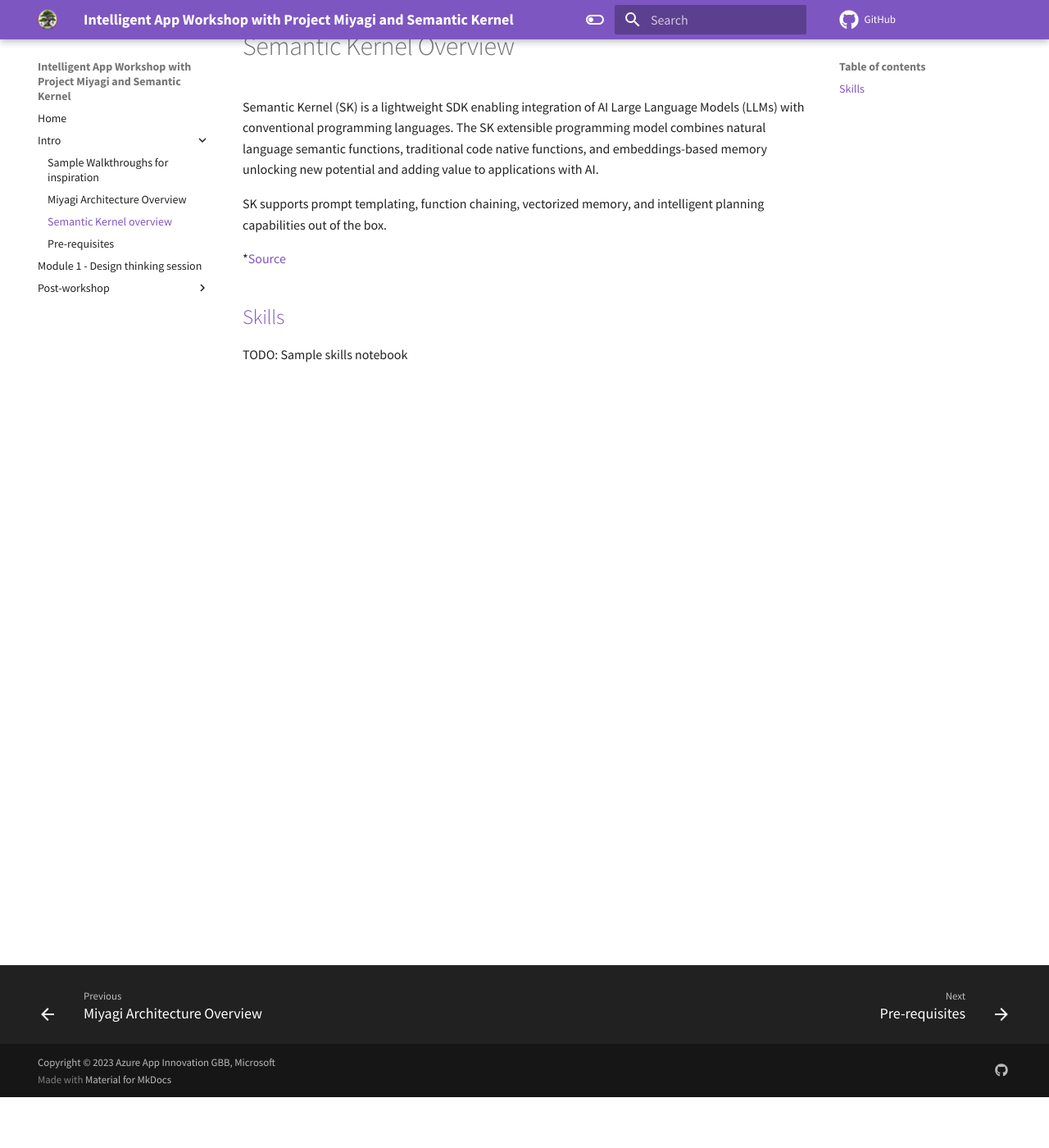
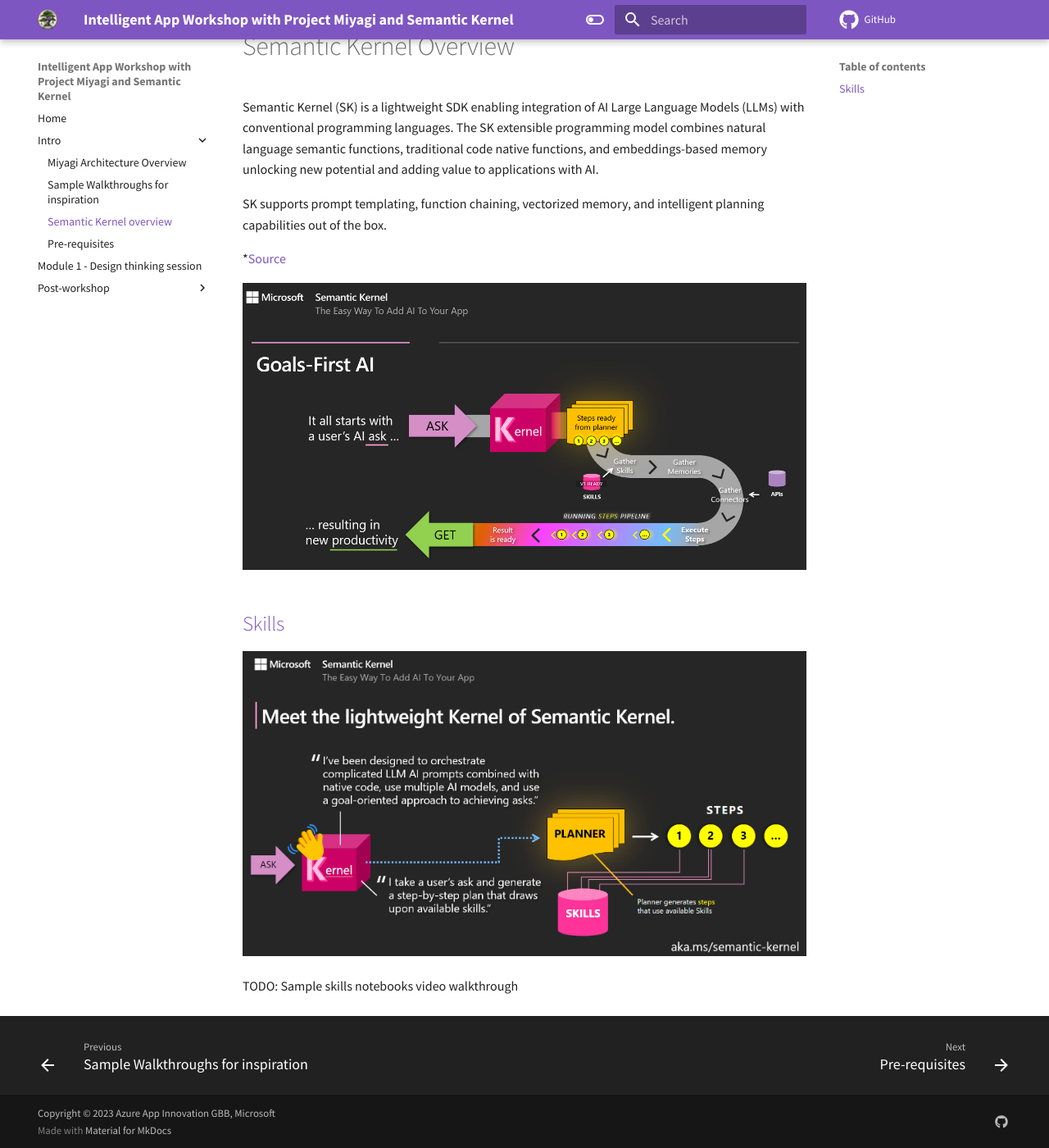
Before and after one commit to Azure/intelligent-app-workshop, an MkDocs documentation site: the page built from docs/wksp/00-intro/semantic-kernel-overview.md, in a window 1280 px wide and 1400 px high, scrolled down 62 px. Shown: the whole window at 82% size. Built offline with MkDocs 1.6.1 and Material for MkDocs 9.7.7, drawn with Linux system fonts in a browser that asks for light colours; comment, search, counter and statistics services are not loaded.

Commit message:
update arch. docs

```diff
--- a/docs/wksp/00-intro/semantic-kernel-overview.md
+++ b/docs/wksp/00-intro/semantic-kernel-overview.md
@@ -6,6 +6,10 @@ SK supports prompt templating, function chaining, vectorized memory, and intelli
 
 *[Source](https://github.com/microsoft/semantic-kernel#semantic-kernel)
 
+![sk](../../assets/images/00-intro/sk.png)
+
 ## [Skills](https://github.com/microsoft/semantic-kernel/tree/main/samples/skills)
 
-TODO: Sample skills notebook
+![sk](../../assets/images/00-intro/sk-skills.png)
+
+TODO: Sample skills notebooks video walkthrough
--- a/mkdocs.yml
+++ b/mkdocs.yml
@@ -5,8 +5,8 @@ nav:
   - Home: index.md
   - Intro:
     - wksp/00-intro/index.md
+    - Miyagi Architecture Overview: wksp/00-intro/architecture-overview.md
     - Sample Walkthroughs for inspiration: wksp/00-intro/samples-walk-through.md
-    - Miyagi Architecture Overview: wksp/00-intro/architecture-overview.md
     - Semantic Kernel overview: wksp/00-intro/semantic-kernel-overview.md
     - Pre-requisites: wksp/00-intro/pre-reqs.md
   - Module 1 - Design thinking session: wksp/01-design-thinking/index.md
```
Also changed, not shown: docs/wksp/00-intro/index.md (+3 -3 lines), docs/wksp/00-intro/samples-walk-through.md (+4 -0 lines), docs/assets/images/00-intro/sk-samples.png (added), docs/assets/images/00-intro/sk-skills.png (added).
